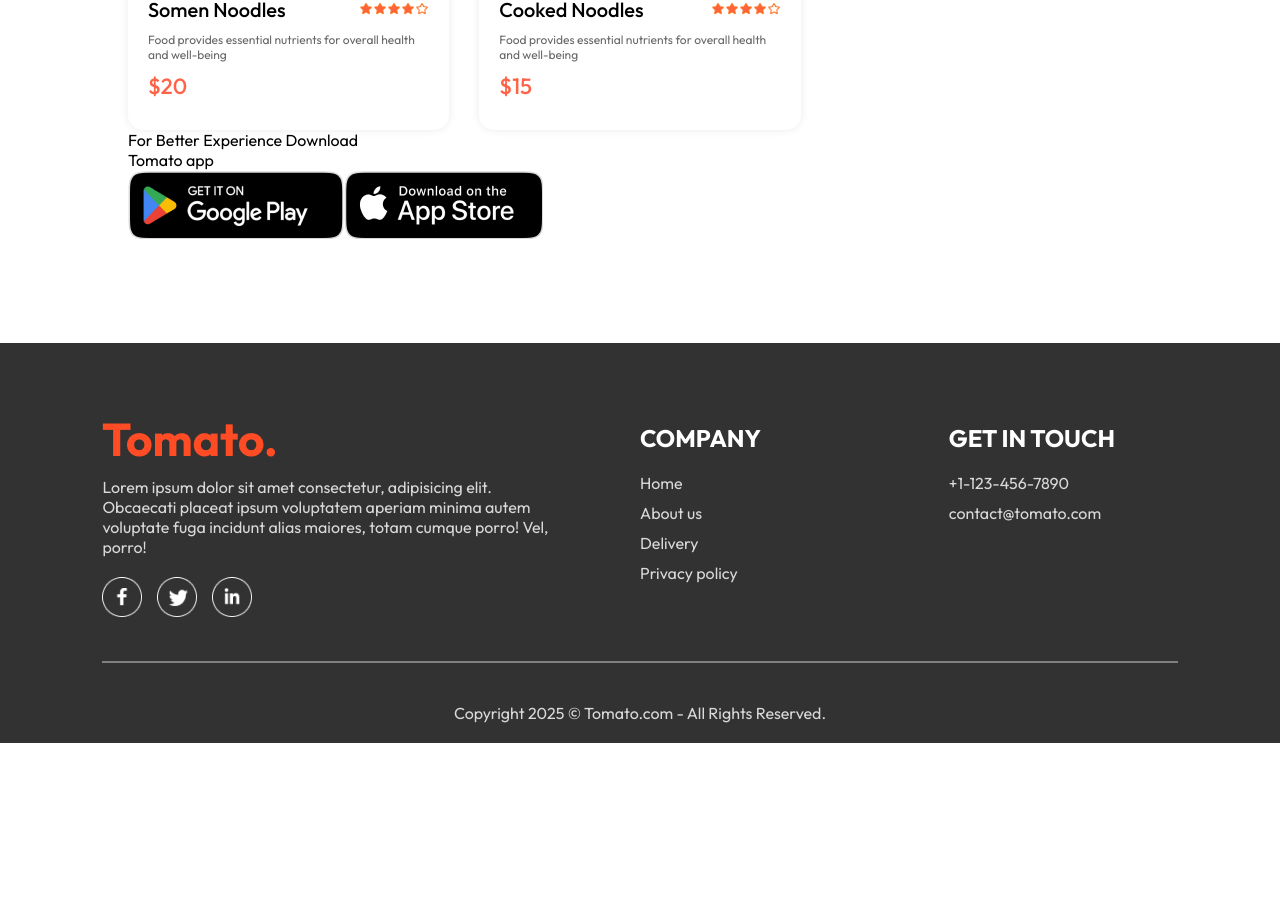
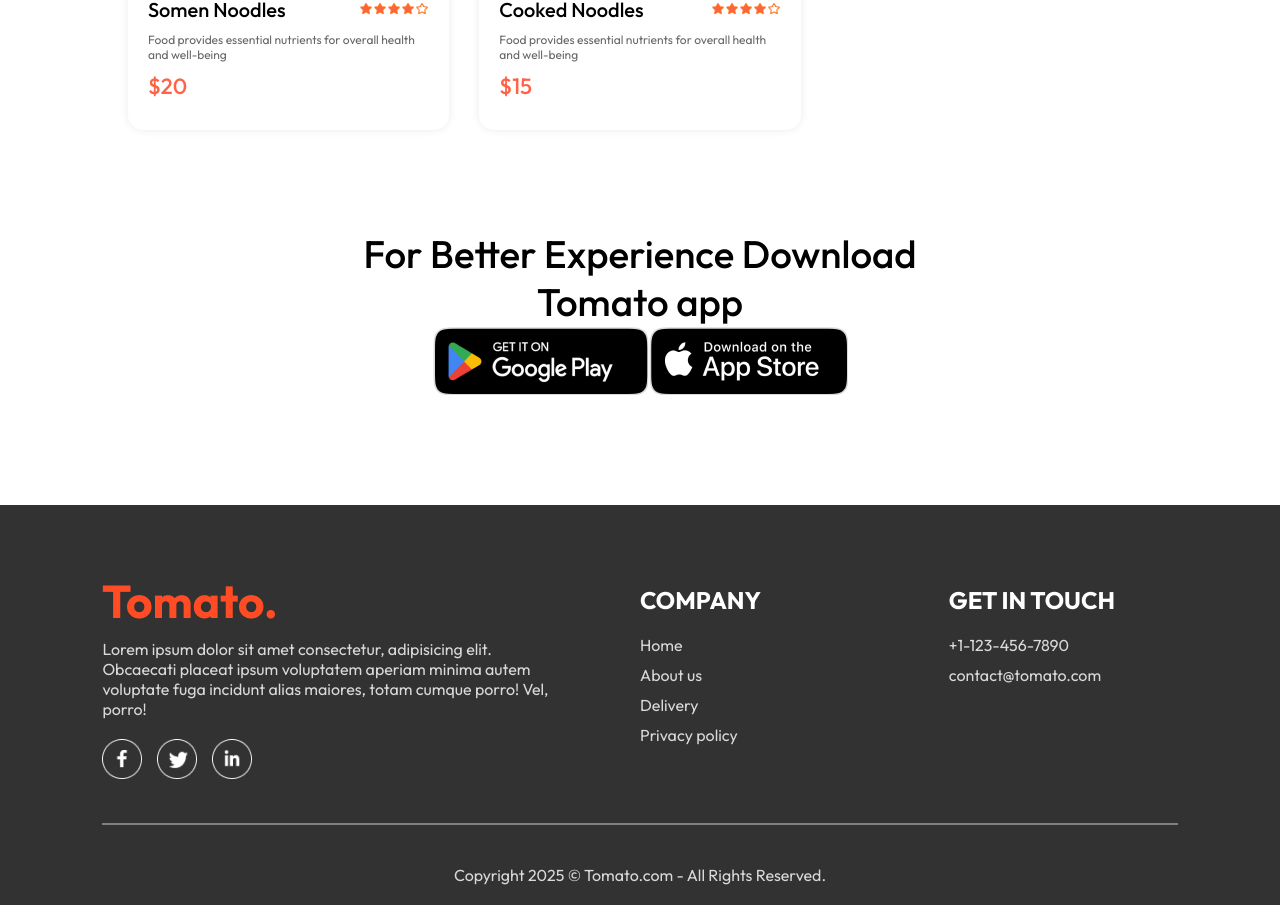
Before and after one commit to UdayChaudhary1/food-delivery-app, a React (Vite) app in the folder frontend/: page / in a window 1280 px wide. Shown: the part 5853-6758 px from the top of the page. Before the commit the page ends 6596 px from the top, so only its background shows below. Built offline with nearby package versions, Linux system fonts and the light colour scheme.

Commit message:
Increase size and center app and play store images

```diff
--- a/frontend/src/components/AppDownload/AppDownload.css
+++ b/frontend/src/components/AppDownload/AppDownload.css
@@ -0,0 +1,7 @@
+.app-download{
+  margin: auto auto;
+  margin-top: 100px;
+  font-size: max(3vw, 20px);
+  text-align: center;
+  font-weight: 500;
+}
```
